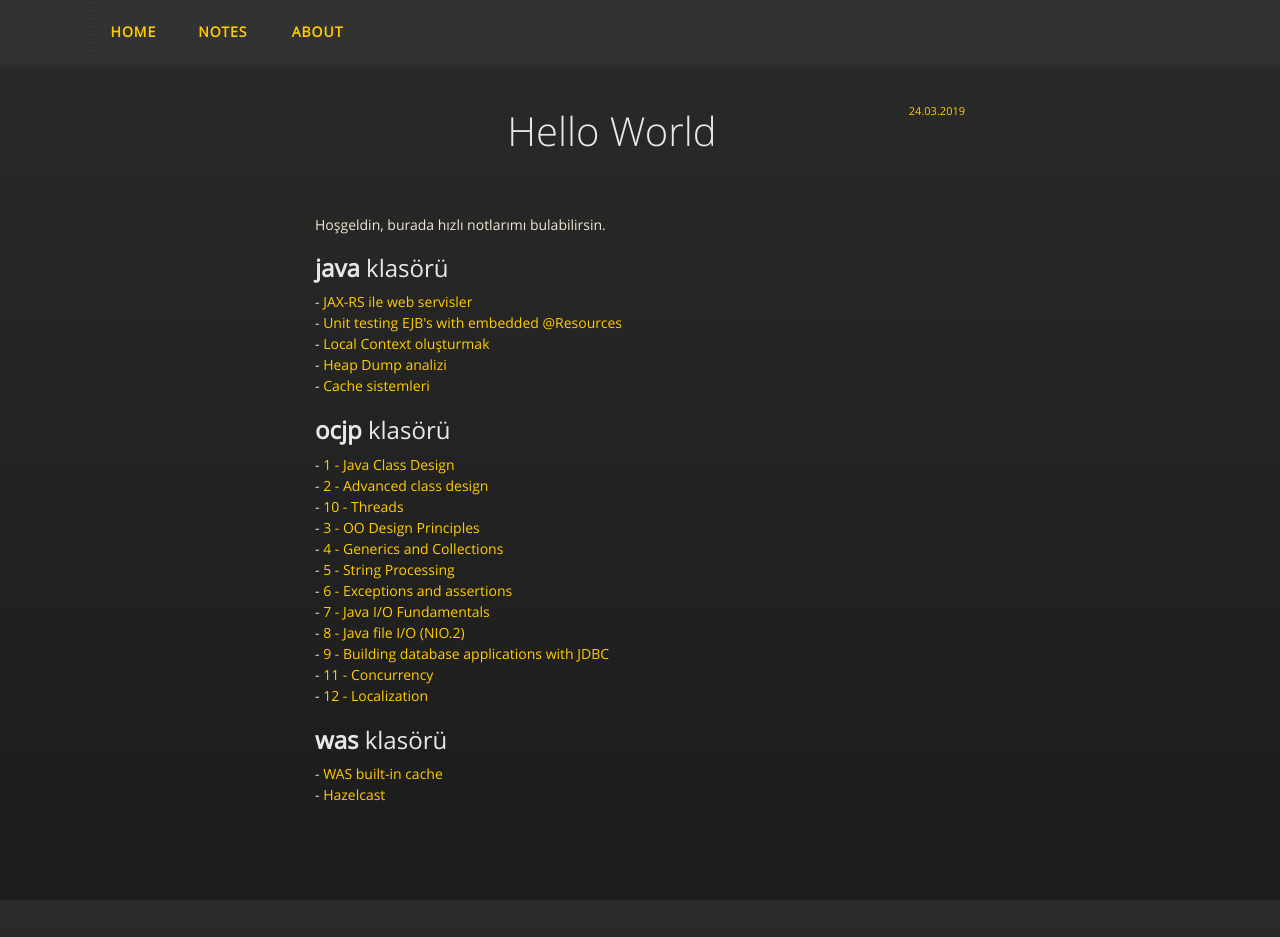
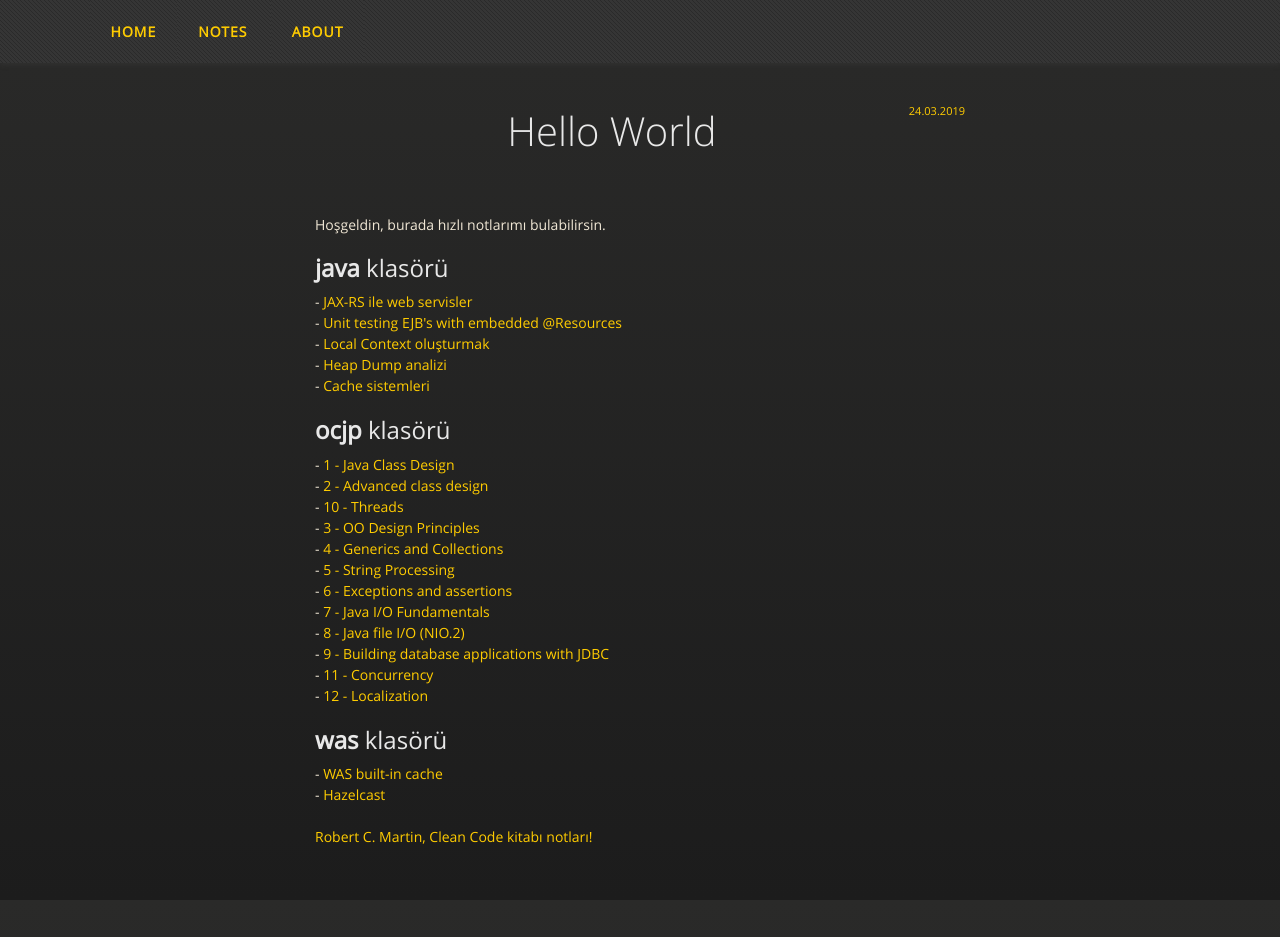
Before and after one commit to erkan000/erkan000.github.io, a Jekyll site: the page built from index.md, in a window 1280 px wide. Built offline with Jekyll 4.4.1, drawn with Linux system fonts in a browser that asks for light colours; our own code applies the rules of GitHub Pages for plain Markdown files; before the commit the page ends 916 px from its top, so only the background shows below that.

Commit message:
Clean code eklendi

```diff
--- a/index.md
+++ b/index.md
@@ -18,3 +18,7 @@
 	{% endif %}
 {% endfor %}
 </div>
+
+<div>
+	<a href="http://busrauzun.com/clean-code-kitabindan-notlar.html">Robert C. Martin, Clean Code kitabı notları!</a>
+</div>
```
